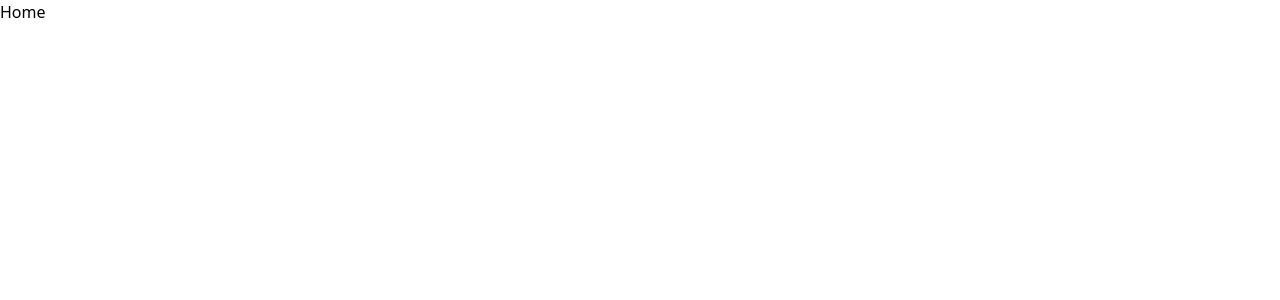
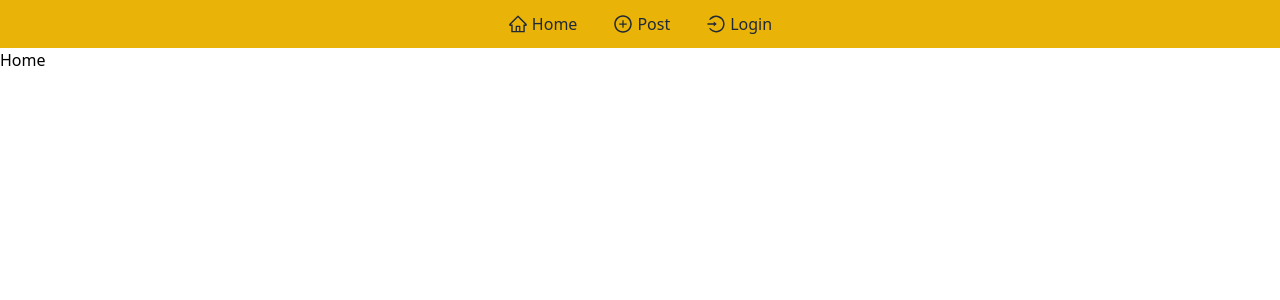
Before and after one commit to geonwooPark/blog, a React (Create React App) app: page / in a window 1280 px wide. Shown: the top 300 px of the page. Built offline with nearby package versions, Linux system fonts and the light colour scheme.

Commit message:
create a navbar component

```diff
--- a/package.json
+++ b/package.json
@@ -9,6 +9,7 @@
     "firebase": "^10.4.0",
     "react": "^18.2.0",
     "react-dom": "^18.2.0",
+    "react-icons": "^4.11.0",
     "react-router-dom": "^6.16.0",
     "react-scripts": "5.0.1",
     "web-vitals": "^2.1.4"
--- a/src/App.js
+++ b/src/App.js
@@ -3,10 +3,12 @@ import Home from "./pages/Home";
 import CreatePost from "./pages/CreatePost";
 import Login from "./pages/Login";
 import Logout from "./pages/Logout";
+import Navbar from "./components/Navbar";
 
 export default function App() {
   return (
     <BrowserRouter>
+      <Navbar />
       <Routes>
         <Route path="/" element={<Home />} />
         <Route path="/create-post" element={<CreatePost />} />
--- /dev/null
+++ b/src/components/Navbar.jsx
@@ -0,0 +1,43 @@
+import React from "react";
+import { Link } from "react-router-dom";
+import {
+  AiOutlineHome,
+  AiOutlineLogin,
+  AiOutlinePlusCircle,
+} from "react-icons/ai";
+
+export default function Navbar() {
+  return (
+    <nav>
+      <ul className="h-[48px] flex justify-center items-center gap-[36px] bg-yellow-500 text-gray-800">
+        <li>
+          <Link
+            to={"/"}
+            className="transition duration-300 ease-in-out hover:text-white flex items-center"
+          >
+            <AiOutlineHome size={20} className="mr-1" />
+            Home
+          </Link>
+        </li>
+        <li>
+          <Link
+            to={"/create-post"}
+            className="transition duration-300 ease-in-out hover:text-white flex items-center"
+          >
+            <AiOutlinePlusCircle size={20} className="mr-1" />
+            Post
+          </Link>
+        </li>
+        <li>
+          <Link
+            to={"/login"}
+            className="transition duration-300 ease-in-out hover:text-white flex items-center"
+          >
+            <AiOutlineLogin size={20} className="mr-1" />
+            Login
+          </Link>
+        </li>
+      </ul>
+    </nav>
+  );
+}
```
Also changed, not shown: 1 other file (tests, documents, lock files or other folders).
